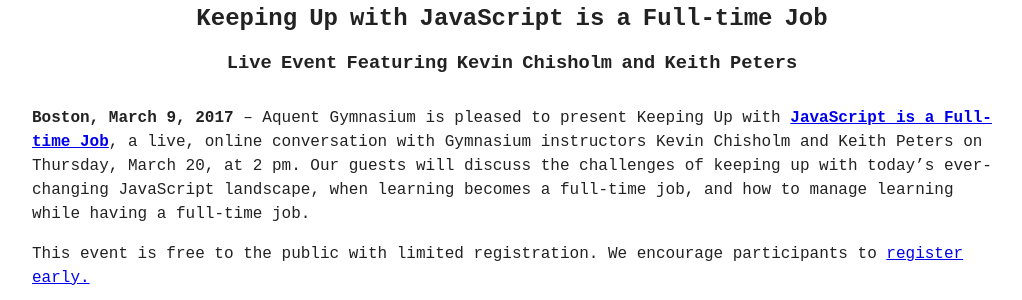
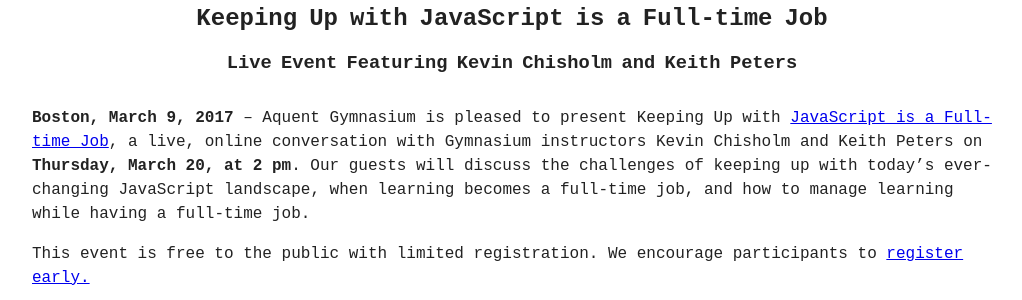
Before and after one commit to gymnasium/pr, a Jekyll site: the page built from _posts/2017-03-09-Keeping-Up-With-Javascript.md, in a window 1280 px wide. Shown: the part 442-742 px from the top of the page, without its empty margins (128-1150 px from the left). Built offline with Jekyll 4.4.1, drawn with Linux system fonts in a browser that asks for light colours.

```diff
--- a/_posts/2017-03-09-Keeping-Up-With-Javascript.md
+++ b/_posts/2017-03-09-Keeping-Up-With-Javascript.md
@@ -7,7 +7,7 @@ subtitle: Live Event Featuring Kevin Chisholm and Keith Peters
 date:   2017-03-09
 ---
 
-**Boston, March 9, 2017** -- Aquent Gymnasium is pleased to present Keeping Up with [**JavaScript is a Full-time Job**](http://bit.ly/GYM_Event6PR), a live, online conversation with Gymnasium instructors Kevin Chisholm and Keith Peters on Thursday, March 20, at 2 pm.  Our guests will discuss the challenges of keeping up with today’s ever-changing JavaScript landscape, when learning becomes a full-time job, and how to manage learning while having a full-time job.
+**Boston, March 9, 2017** -- Aquent Gymnasium is pleased to present Keeping Up with [JavaScript is a Full-time Job](http://bit.ly/GYM_Event6PR), a live, online conversation with Gymnasium instructors Kevin Chisholm and Keith Peters on **Thursday, March 20, at 2 pm**.  Our guests will discuss the challenges of keeping up with today’s ever-changing JavaScript landscape, when learning becomes a full-time job, and how to manage learning while having a full-time job.
 
 This event is free to the public with limited registration. We encourage participants to [register early.](http://bit.ly/GYM_Event6PR)
 
```
